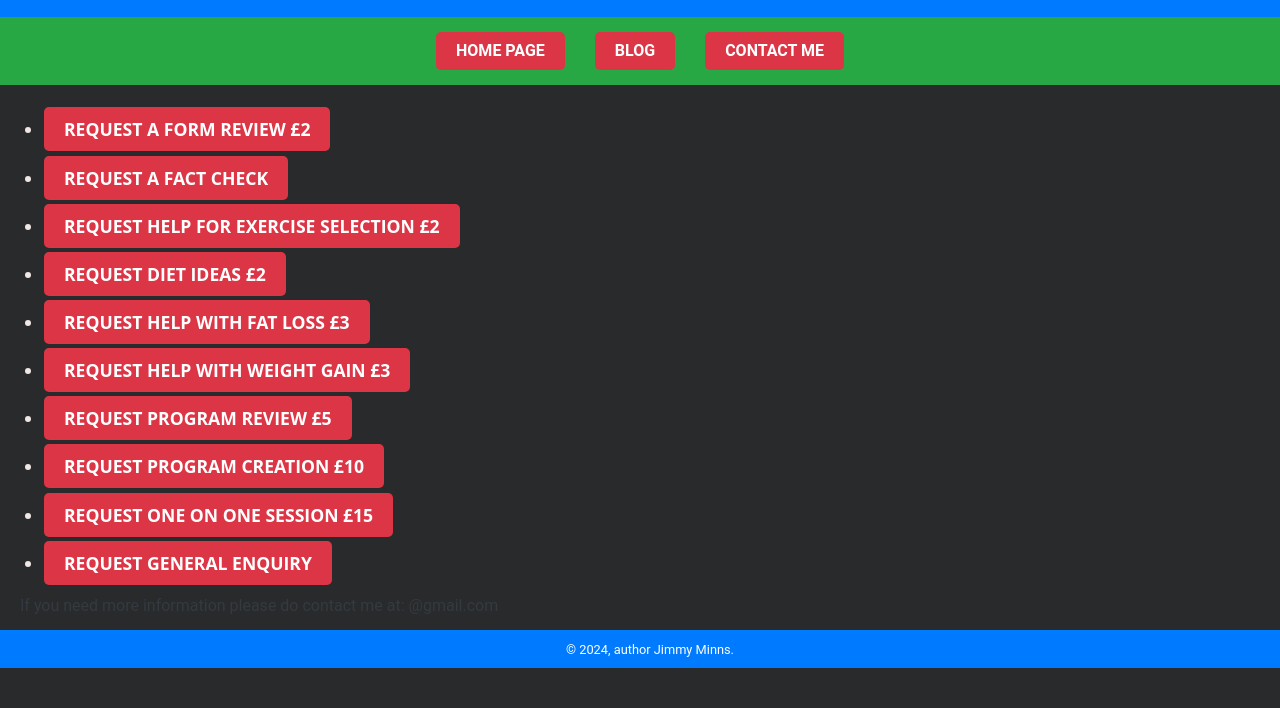
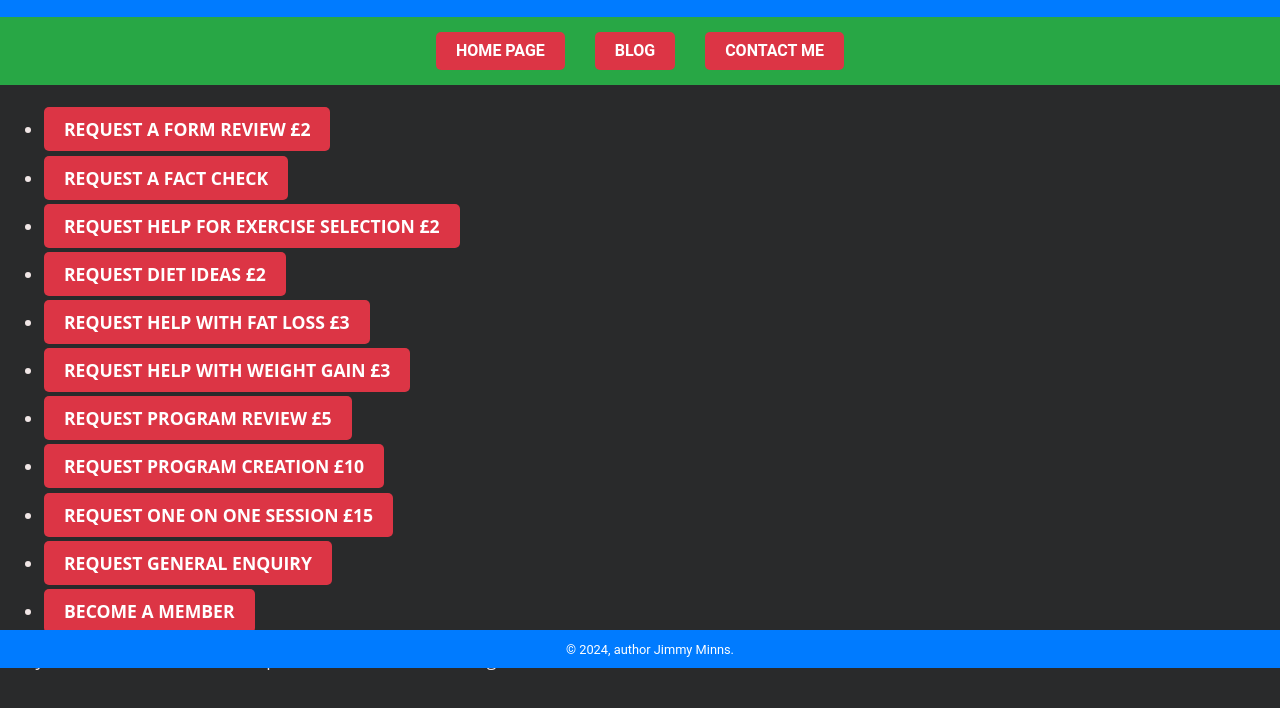
Before and after one commit to PlanetLumi/PlanetLumi.github.io, a plain HTML site: page contact.html in a window 1280 px wide. Shown: the part 132-840 px from the top of the page. Before the commit the page ends 800 px from the top, so only its background shows below. Drawn offline with Linux system fonts and the light colour scheme.

Commit message:
Bcome a member

```diff
--- a/contact.html
+++ b/contact.html
@@ -36,8 +36,11 @@
     <li><a class="button" href="ProgramCreation.html">Request Program Creation £10</a></li>
     <li><a class="button" href="OneOnOne.html">Request One on One Session £15</a></li>
     <li><a class="button" href="GeneralEnquiry.html">Request General Enquiry</a></li>
+    <li><a class="button" href="Member">Become A Member</a></li>
 </ul>
+<p>
 If you need more information please do contact me at: @gmail.com
+</p>
 </main>
 <aside>
 </aside>
```
